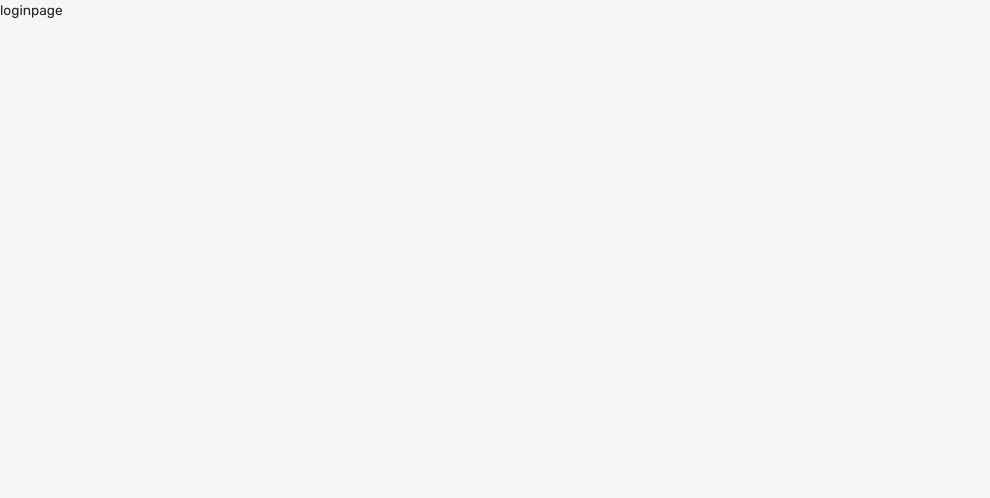
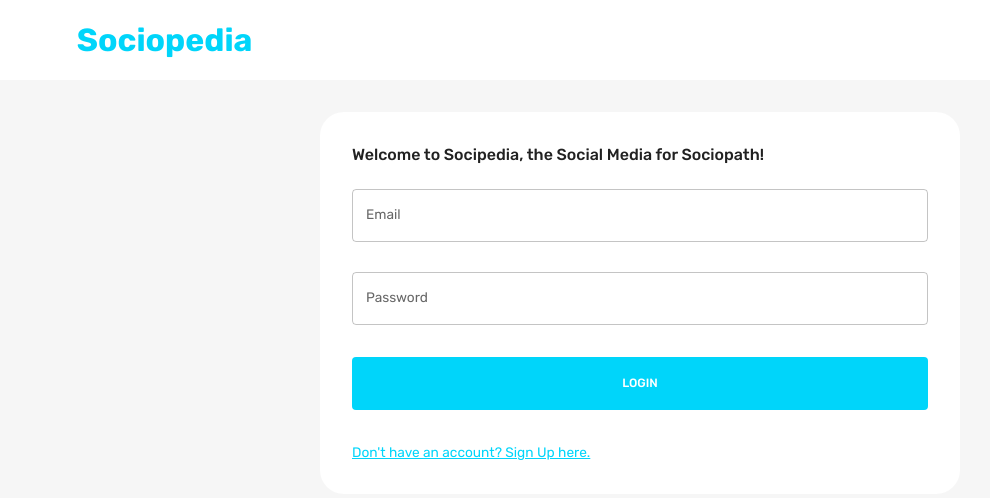
Before and after one commit to Swadeep006/MERN_project, a React (Create React App) app in the folder client/: page / in a window 1280 px wide. Shown: the top 498 px of the page, without its empty margins (0-990 px from the left). Built offline with nearby package versions, Linux system fonts and the light colour scheme.

Commit message:
Register,Login Pages and From

```diff
--- a/client/src/App.js
+++ b/client/src/App.js
@@ -11,6 +11,7 @@ import { themeSettings } from "./theme";
 function App() {
   const mode = useSelector((state) => state.mode);
   const theme = useMemo(() => createTheme(themeSettings(mode)), [mode]);
+  const isAuth = Boolean(useSelector((state) => state.token));
 
   return (
     <div className="app">
@@ -19,8 +20,14 @@ function App() {
           <CssBaseline />
           <Routes>
             <Route path="/" element={<LoginPage />} />
-            <Route path="/home" element={<HomePage />} />
-            <Route path="/profile/:userId" element={<ProfilePage />} />
+            <Route
+              path="/home"
+              element={isAuth ? <HomePage /> : <Navigate to="/" />}
+            />
+            <Route
+              path="/profile/:userId"
+              element={isAuth ? <ProfilePage /> : <Navigate to="/" />}
+            />
           </Routes>
         </ThemeProvider>
       </BrowserRouter>
--- /dev/null
+++ b/client/src/scenes/loginPage/Form.jsx
@@ -0,0 +1,275 @@
+import { useState } from "react";
+import {
+  Box,
+  Button,
+  TextField,
+  useMediaQuery,
+  Typography,
+  useTheme,
+} from "@mui/material";
+import EditOutlinedIcon from "@mui/icons-material/EditOutlined";
+import { Formik } from "formik";
+import * as yup from "yup";
+import { useNavigate } from "react-router-dom";
+import { useDispatch } from "react-redux";
+import { setLogin } from "../../state";
+import Dropzone from "react-dropzone";
+import FlexBetween from "../../components/FlexBetween";
+
+const registerSchema = yup.object().shape({
+  firstName: yup.string().required("required"),
+  lastName: yup.string().required("required"),
+  email: yup.string().email("invalid email").required("required"),
+  password: yup.string().required("required"),
+  location: yup.string().required("required"),
+  occupation: yup.string().required("required"),
+  picture: yup.string().required("required"),
+});
+
+const loginSchema = yup.object().shape({
+  email: yup.string().email("invalid email").required("required"),
+  password: yup.string().required("required"),
+});
+
+const initialValuesRegister = {
+  firstName: "",
+  lastName: "",
+  email: "",
+  password: "",
+  location: "",
+  occupation: "",
+  picture: "",
+};
+
+const initialValuesLogin = {
+  email: "",
+  password: "",
+};
+
+const Form = () => {
+  const [pageType, setPageType] = useState("login");
+  const { palette } = useTheme();
+  const dispatch = useDispatch();
+  const navigate = useNavigate();
+  const isNonMobile = useMediaQuery("(min-width:600px)");
+  const isLogin = pageType === "login";
+  const isRegister = pageType === "register";
+
+  const register = async (values, onSubmitProps) => {
+    // this allows us to send form info with image
+    const formData = new FormData();
+    for (let value in values) {
+      formData.append(value, values[value]);
+    }
+    formData.append("picturePath", values.picture.name);
+
+    const savedUserResponse = await fetch(
+      "http://localhost:3001/auth/register",
+      {
+        method: "POST",
+        body: formData,
+      }
+    );
+    const savedUser = await savedUserResponse.json();
+    onSubmitProps.resetForm();
+
+    if (savedUser) {
+      setPageType("login");
+    }
+  };
+
+  const login = async (values, onSubmitProps) => {
+    const loggedInResponse = await fetch("http://localhost:3001/auth/login", {
+      method: "POST",
+      headers: { "Content-Type": "application/json" },
+      body: JSON.stringify(values),
+    });
+    const loggedIn = await loggedInResponse.json();
+    onSubmitProps.resetForm();
+    if (loggedIn) {
+      dispatch(
+        setLogin({
+          user: loggedIn.user,
+          token: loggedIn.token,
+        })
+      );
+      navigate("/home");
+    }
+  };
+
+  const handleFormSubmit = async (values, onSubmitProps) => {
+    if (isLogin) await login(values, onSubmitProps);
+    if (isRegister) await register(values, onSubmitProps);
+  };
+
+  return (
+    <Formik
+      onSubmit={handleFormSubmit}
+      initialValues={isLogin ? initialValuesLogin : initialValuesRegister}
+      validationSchema={isLogin ? loginSchema : registerSchema}
+    >
+      {({
+        values,
+        errors,
+        touched,
+        handleBlur,
+        handleChange,
+        handleSubmit,
+        setFieldValue,
+        resetForm,
+      }) => (
+        <form onSubmit={handleSubmit}>
+          <Box
+            display="grid"
+            gap="30px"
+            gridTemplateColumns="repeat(4, minmax(0, 1fr))"
+            sx={{
+              "& > div": { gridColumn: isNonMobile ? undefined : "span 4" },
+            }}
+          >
+            {isRegister && (
+              <>
+                <TextField
+                  label="First Name"
+                  onBlur={handleBlur}
+                  onChange={handleChange}
+                  value={values.firstName}
+                  name="firstName"
+                  error={
+                    Boolean(touched.firstName) && Boolean(errors.firstName)
+                  }
+                  helperText={touched.firstName && errors.firstName}
+                  sx={{ gridColumn: "span 2" }}
+                />
+                <TextField
+                  label="Last Name"
+                  onBlur={handleBlur}
+                  onChange={handleChange}
+                  value={values.lastName}
+                  name="lastName"
+                  error={Boolean(touched.lastName) && Boolean(errors.lastName)}
+                  helperText={touched.lastName && errors.lastName}
+                  sx={{ gridColumn: "span 2" }}
+                />
+                <TextField
+                  label="Location"
+                  onBlur={handleBlur}
+                  onChange={handleChange}
+                  value={values.location}
+                  name="location"
+                  error={Boolean(touched.location) && Boolean(errors.location)}
+                  helperText={touched.location && errors.location}
+                  sx={{ gridColumn: "span 4" }}
+                />
+                <TextField
+                  label="Occupation"
+                  onBlur={handleBlur}
+                  onChange={handleChange}
+                  value={values.occupation}
+                  name="occupation"
+                  error={
+                    Boolean(touched.occupation) && Boolean(errors.occupation)
+                  }
+                  helperText={touched.occupation && errors.occupation}
+                  sx={{ gridColumn: "span 4" }}
+                />
+                <Box
+                  gridColumn="span 4"
+                  border={`1px solid ${palette.neutral.medium}`}
+                  borderRadius="5px"
+                  p="1rem"
+                >
+                  <Dropzone
+                    acceptedFiles=".jpg,.jpeg,.png"
+                    multiple={false}
+                    onDrop={(acceptedFiles) =>
+                      setFieldValue("picture", acceptedFiles[0])
+                    }
+                  >
+                    {({ getRootProps, getInputProps }) => (
+                      <Box
+                        {...getRootProps()}
+                        border={`2px dashed ${palette.primary.main}`}
+                        p="1rem"
+                        sx={{ "&:hover": { cursor: "pointer" } }}
+                      >
+                        <input {...getInputProps()} />
+                        {!values.picture ? (
+                          <p>Add Picture Here</p>
+                        ) : (
+                          <FlexBetween>
+                            <Typography>{values.picture.name}</Typography>
+                            <EditOutlinedIcon />
+                          </FlexBetween>
+                        )}
+                      </Box>
+                    )}
+                  </Dropzone>
+                </Box>
+              </>
+            )}
+
+            <TextField
+              label="Email"
+              onBlur={handleBlur}
+              onChange={handleChange}
+              value={values.email}
+              name="email"
+              error={Boolean(touched.email) && Boolean(errors.email)}
+              helperText={touched.email && errors.email}
+              sx={{ gridColumn: "span 4" }}
+            />
+            <TextField
+              label="Password"
+              type="password"
+              onBlur={handleBlur}
+              onChange={handleChange}
+              value={values.password}
+              name="password"
+              error={Boolean(touched.password) && Boolean(errors.password)}
+              helperText={touched.password && errors.password}
+              sx={{ gridColumn: "span 4" }}
+            />
+          </Box>
+
+          {/* BUTTONS */}
+          <Box>
+            <Button
+              fullWidth
+              type="submit"
+              sx={{
+                m: "2rem 0",
+                p: "1rem",
+                backgroundColor: palette.primary.main,
+                color: palette.background.alt,
+                "&:hover": { color: palette.primary.main },
+              }}
+            >
+              {isLogin ? "LOGIN" : "REGISTER"}
+            </Button>
+            <Typography
+              onClick={() => {
+                setPageType(isLogin ? "register" : "login");
+                resetForm();
+              }}
+              sx={{
+                textDecoration: "underline",
+                color: palette.primary.main,
+                "&:hover": {
+                  cursor: "pointer",
+                  color: palette.primary.light,
+                },
+              }}
+            >
+              {isLogin
+                ? "Don't have an account? Sign Up here."
+                : "Already have an account? Login here."}
+            </Typography>
+          </Box>
+        </form>
+      )}
+    </Formik>
+  );
+};
+
+export default Form;
--- a/client/src/scenes/loginPage/index.jsx
+++ b/client/src/scenes/loginPage/index.jsx
@@ -1,4 +1,33 @@
+import { Box, Typography, useTheme, useMediaQuery } from "@mui/material";
+import Form from "./Form";
+
 const Login = () => {
-    return <div>loginpage</div>;
-  };
-  export default Login;
+  const theme = useTheme();
+  const isNonMobileScreens = useMediaQuery("(min-width : 1000px)");
+  return (
+    <Box>
+      <Box
+        width="100%"
+        backgroundColor={theme.palette.background.alt}
+        p="1rem 6%"
+      >
+        <Typography fontWeight="bold" fontSize="32px" color="primary">
+          Sociopedia
+        </Typography>
+      </Box>
+      <Box
+        width={isNonMobileScreens ? "50%" : "93%"}
+        p="2rem"
+        m="2rem auto"
+        borderRadius="1.5rem"
+        backgroundColor={theme.palette.background.alt}
+      >
+        <Typography fontWeight="500" variant="h5" sx={{ mb: "1.5rem" }}>
+          Welcome to Socipedia, the Social Media for Sociopath!
+        </Typography>
+        <Form />
+      </Box>
+    </Box>
+  );
+};
+export default Login;
--- a/client/src/scenes/navbar/index.jsx
+++ b/client/src/scenes/navbar/index.jsx
@@ -39,7 +39,7 @@ const Navbar = () => {
   const primaryLight = theme.palette.primary.light;
   const alt = theme.palette.background.alt;
 
-  const fullName = user ? `${user.firstName} ${user.lastName}` : "";
+  const fullName = user ? `${user.firstName} ${user.lastName}` : "fakeperson";
 
   return (
     <FlexBetween padding="1rem 6%" backgroundColor={alt}>
```
